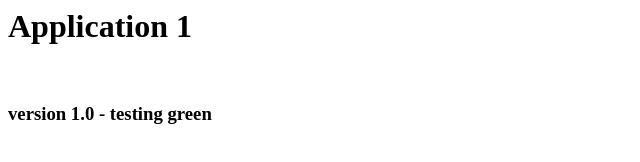
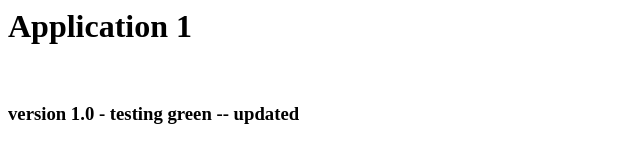
Before and after one commit to rmssath/app1, a plain HTML site: page index.html in a window 1280 px wide. Shown: the full height of the page, 0-640 px from the left. Drawn offline with Linux system fonts and the light colour scheme.

Commit message:
Update index.html

```diff
--- a/index.html
+++ b/index.html
@@ -1,3 +1,3 @@
 <h1>Application 1</h1><br>
 
-<h3>version 1.0 - testing green</h3>
+<h3>version 1.0 - testing green -- updated</h3>
```
